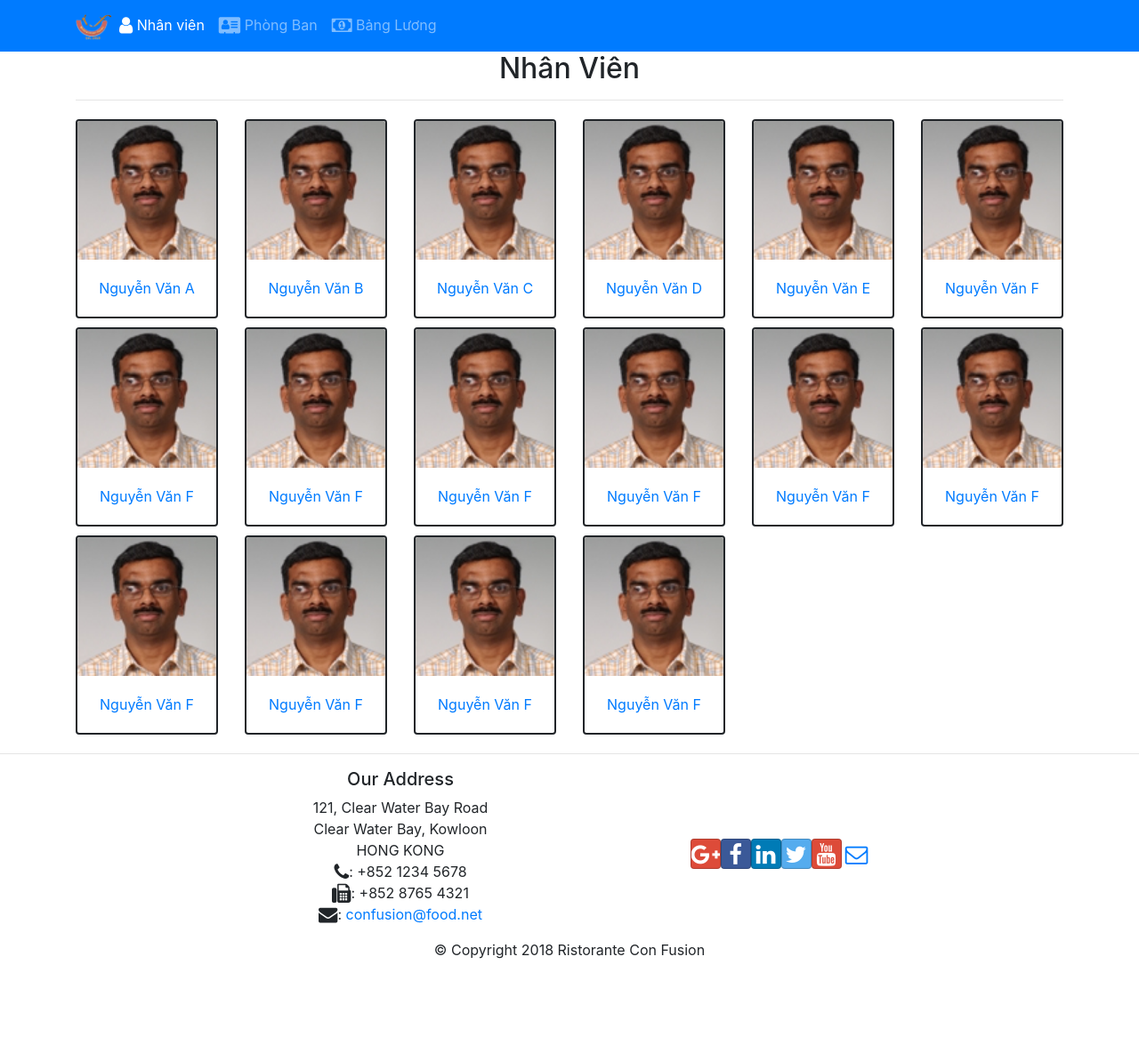
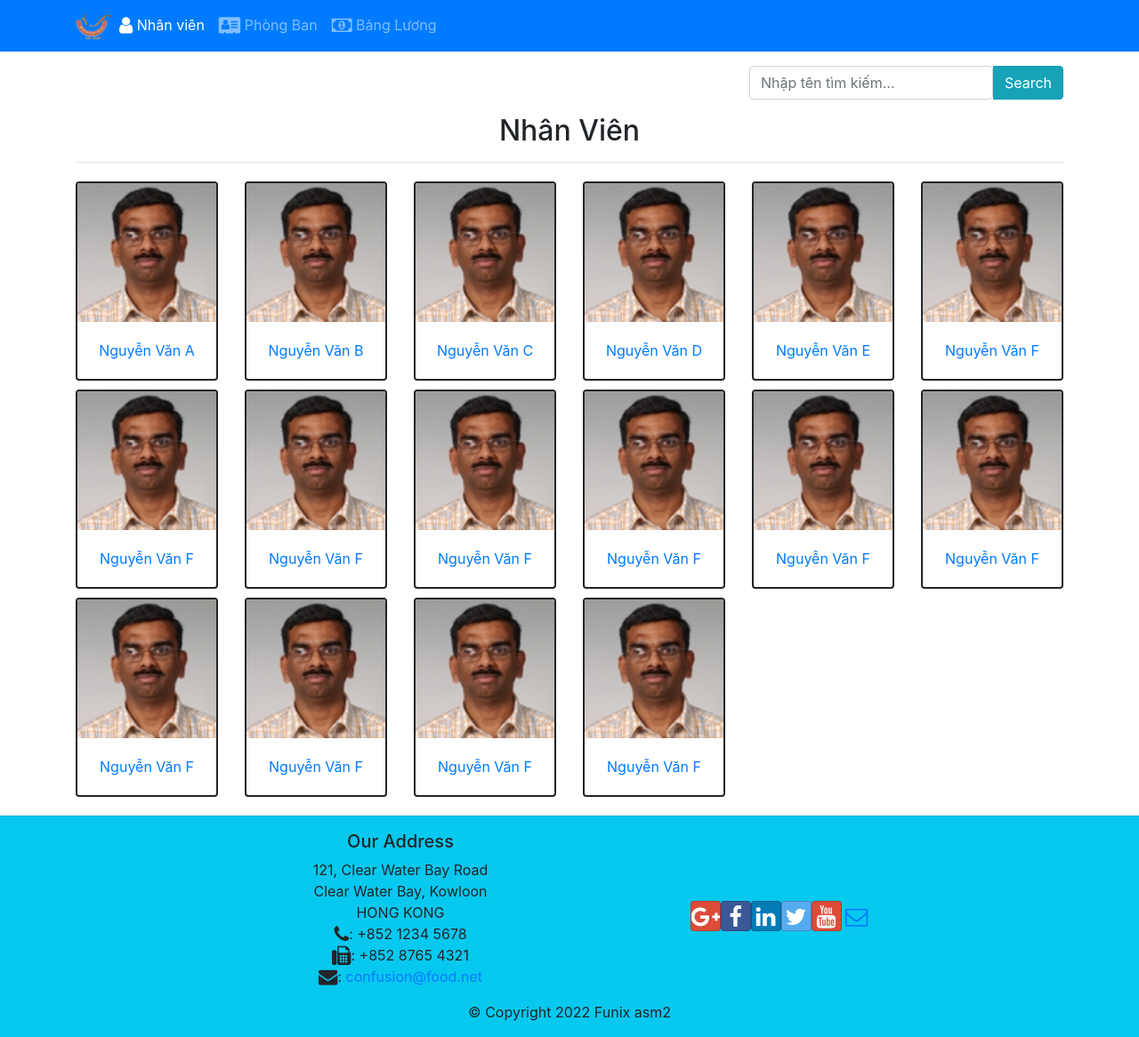
Before and after one commit to FX14748/RJS101x_01-A_VN_DN, a React (Create React App) app: page /stafflist in a window 1280 px wide. Shown: the whole page at 89% size. Before the commit the page ends 1096 px from the top, so only its background shows below. Built offline with nearby package versions, Linux system fonts and the light colour scheme.

Commit message:
6th commit

```diff
--- a/src/components/FooterComponent.js
+++ b/src/components/FooterComponent.js
@@ -3,7 +3,7 @@ import React from 'react';
 
 function Footer(props) {
     return(
-    <div className="footer">
+    <div className="footer" style={{"background-color":'rgb(7, 200, 238)'}}>
         <hr/>
         <div className="container">
             <div className="row justify-content-center">
@@ -32,7 +32,7 @@ function Footer(props) {
             </div>
             <div className="row justify-content-center">
                 <div className="col-auto">
-                    <p>© Copyright 2018 Ristorante Con Fusion</p>
+                    <p>© Copyright 2022 Funix asm2</p>
                 </div>
             </div>
         </div>
--- a/src/components/MainComponent.js
+++ b/src/components/MainComponent.js
@@ -8,6 +8,7 @@ import { Switch, Route, Redirect } from 'react-router-dom';
 import { DEPARTMENTS, STAFFS } from '../shared/staffs';
 import DepartmentDetail from './DepartmentComponent';
 import Salary from './SalaryComponents';
+import Search from "./SearchComponent";
 
 
 
@@ -18,9 +19,18 @@ class Main extends Component {
 
     this.state ={
       staffs: STAFFS,
-      departments:DEPARTMENTS
+      departments:DEPARTMENTS,
+      searchInput: ''
     };
   }
+
+  getTextSearch = (text) => {
+    this.setState({
+      searchInput: text
+    });
+
+    // console.log(' Dữ liệu nhân được là:' + this.state.searchText)
+}
 
 
   render () {
@@ -34,14 +44,26 @@ class Main extends Component {
         />
       )
     }
+
+    var results = [];
+    this.state.staffs.forEach((item) => {
+        if ( item.name.toLowerCase().includes(this.state.searchInput.toLowerCase())) {
+            results.push(item);
+        }
+    })
+    console.log(results);
+
       return(
         <div>
           <Header/>
+          <Search
+                searchedStaff = {(text) => this.getTextSearch(text)}
+            />
             <Switch>
-              <Route exact path="/stafflist" component={()=> <StaffList staffs ={this.state.staffs} /> }/>
+              <Route exact path="/stafflist" component={()=> <StaffList staffs={results} /> }/>
               <Route path="/stafflist/:ID" component={StaffWithId}/>
               <Route exact path="/department" component={()=> <DepartmentDetail departments ={this.state.departments} /> }/>
-              <Route exact path="/payslip" component={()=> <Salary staffs ={this.state.staffs} /> }/>
+              <Route exact path="/payslip" component={()=> <Salary staffs={results} /> }/>
             </Switch>
           <Footer/>
         </div>
--- /dev/null
+++ b/src/components/SearchComponent.js
@@ -0,0 +1,43 @@
+import React, { Component } from 'react';
+
+class Search extends Component {
+    constructor(props) {
+        super(props);
+
+        this.state = {
+            searchInput: ''
+        }
+    }
+
+    isChange = (event) => {
+        console.log(event.target.value);
+        this.setState({
+            searchInput: event.target.value,
+        });
+        //lưu input value trong ô search vào state của Search
+    }
+
+    render() {
+        return (
+            <div className="container">
+                <div className="row">
+                    <div className="col">
+                        <div className="form-group" style={{paddingTop: '16px', textAlign: 'right'}}>
+                            <div className="btn-group">
+                                <input type="text" className="form-control" name id aria-describedby="helpId" placeholder="Nhập tên tìm kiếm..."
+                                    onChange={(event) => this.isChange(event)}/>
+                                <div className="btn btn-info"
+                                    onClick={(text) => this.props.searchedStaff(this.state.searchInput)}>
+                                    Search
+                                </div>
+                            </div>
+                        </div>
+                    </div>
+                </div>
+            </div>
+
+        );
+    }
+}
+
+export default Search;
--- a/src/components/StaffDetailComponent.js
+++ b/src/components/StaffDetailComponent.js
@@ -25,11 +25,11 @@ import { Link } from 'react-router-dom'
                 return(
                     <CardBody key={staff.id}>
                         <CardTitle>Họ và tên: {staff.name}</CardTitle>
-                        <CardText>Ngày sinh: {dateFormat(staff.doB, "dd/mm/yyyy")}</CardText>
-                        <CardText>Ngày vào công ty: {dateFormat(staff.startDate, "dd/mm/yyyy")}</CardText>
-                        <CardText>Phòng ban: {staff.department.name}</CardText>
-                        <CardText>Số ngày nghỉ còn lại: {staff.annualLeave}</CardText>
-                        <CardText>Số ngày đã làm thêm: {staff.overTime}</CardText>
+                        <CardTitle>Ngày sinh: {dateFormat(staff.doB, "dd/mm/yyyy")}</CardTitle>
+                        <CardTitle>Ngày vào công ty: {dateFormat(staff.startDate, "dd/mm/yyyy")}</CardTitle>
+                        <CardTitle>Phòng ban: {staff.department.name}</CardTitle>
+                        <CardTitle>Số ngày nghỉ còn lại: {staff.annualLeave}</CardTitle>
+                        <CardTitle>Số ngày đã làm thêm: {staff.overTime}</CardTitle>
                     </CardBody>
                 );
             else
```
Also changed, not shown: 1 other file (tests, documents, lock files or other folders).
